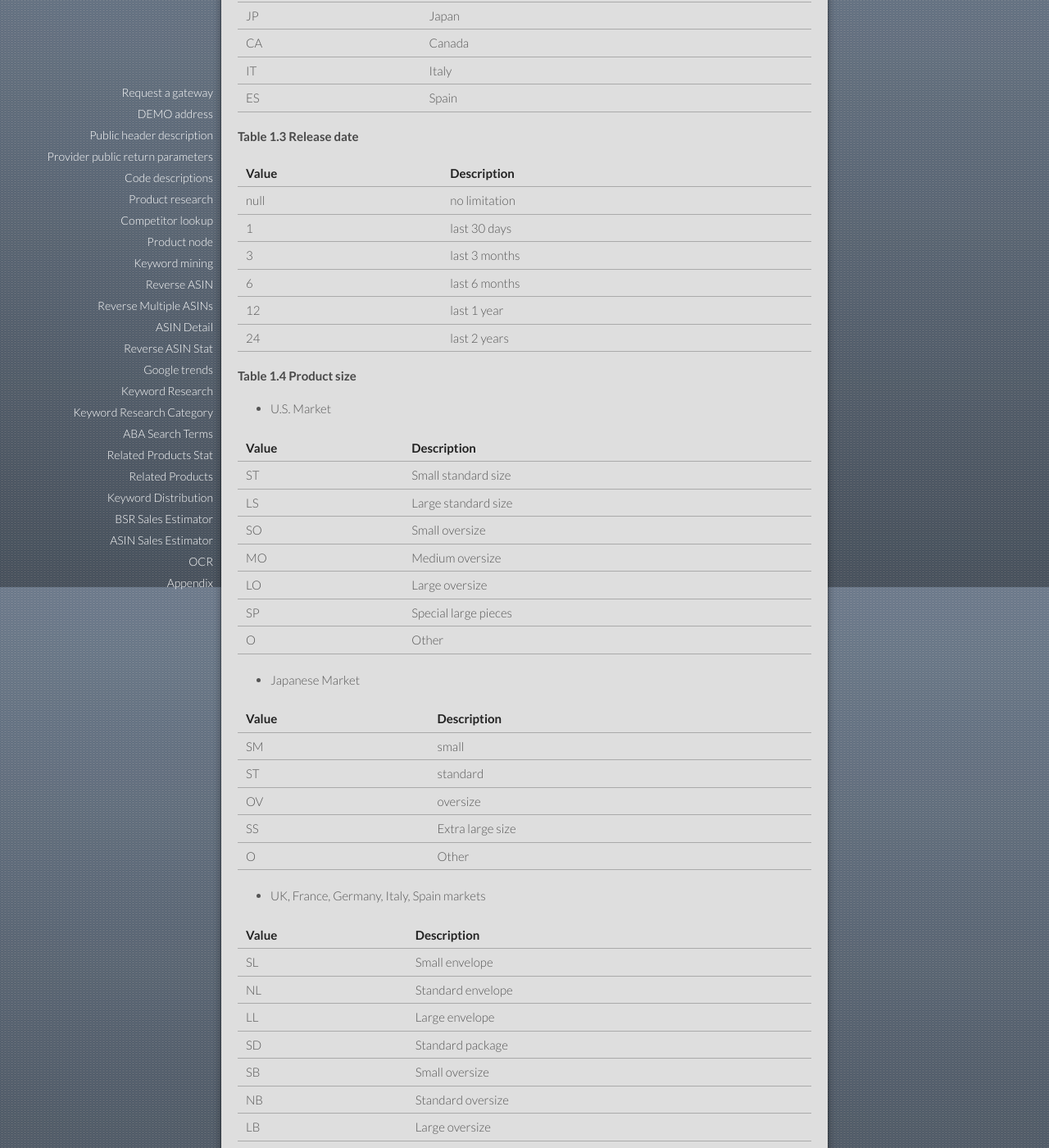
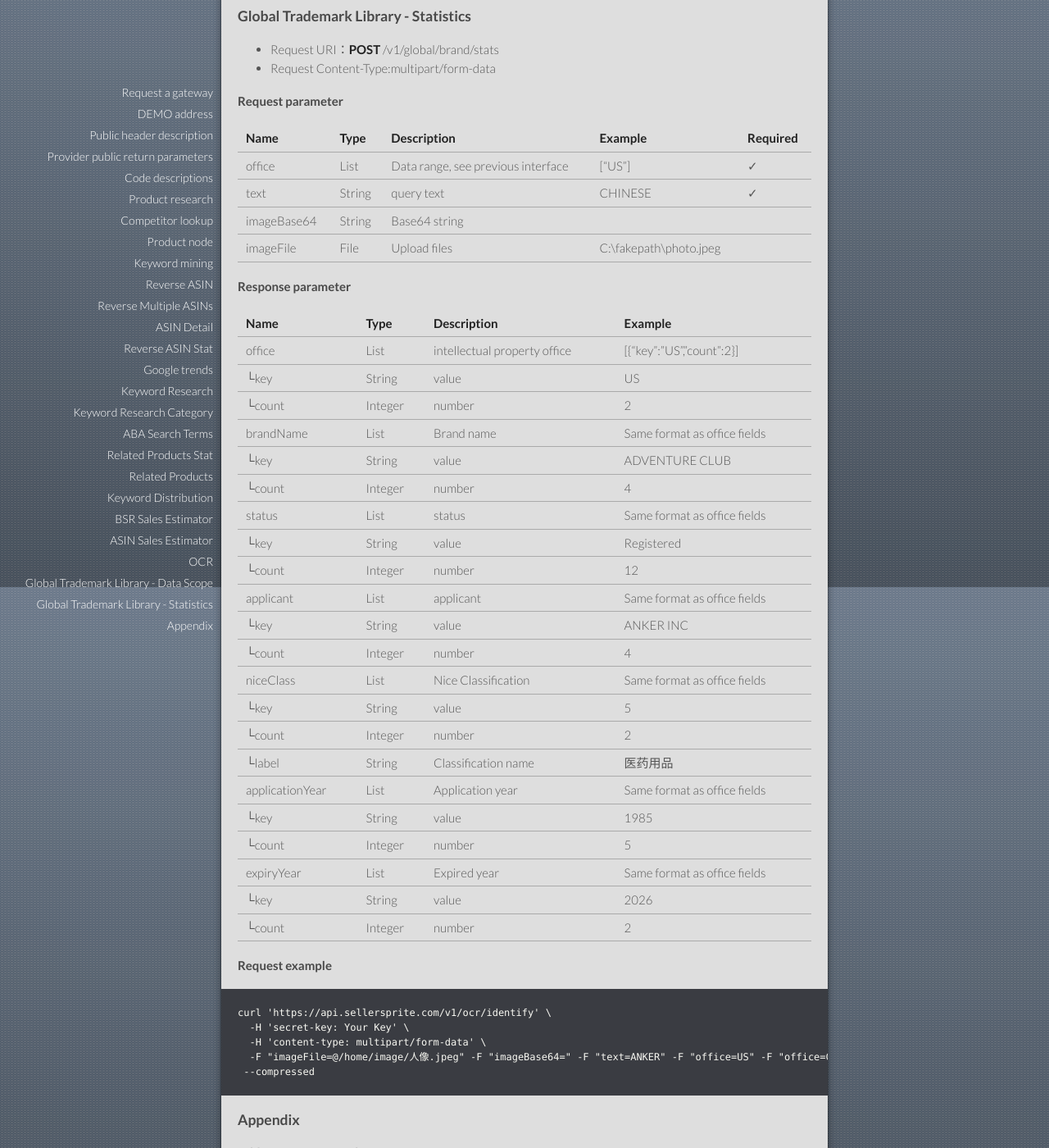
Before and after one commit to sellersprite/sellersprite.github.io, a Jekyll site: the page built from index.md, in a window 1280 px wide and 1400 px high, scrolled down 38884 px. Shown: the whole window at 82% size. Built offline with Jekyll 4.4.1, drawn with Linux system fonts in a browser that asks for light colours; our own code applies the rules of GitHub Pages for plain Markdown files; some of the changed text lies outside the part shown.

Commit message:
Update index.md
update global brand

````diff
--- a/index.md
+++ b/index.md
@@ -1201,6 +1201,77 @@ curl 'https://api.sellersprite.com/v1/ocr/identify' \
   -F 'image=@/home/image/photo.jpeg' -F 'base64=' -F 'fn=CHINESE' -F 'type=2' -F 'url=' \
   --compressed
 ```
+### Global Trademark Library - Data Scope
+
+* Request URI：**GET** /v1/ocr/identify:/v1/global/brand/range
+
+#### Response parameter
+
+| Name    | Type | Description | Example   |
+| ----------------- | -------------- | -------------- | ------------ |
+| office      | String   | Simplified code     | AD     |
+| officeLabel | String   | Chinese name | 安道尔 |
+
+#### Request example
+
+```
+curl 'https://api.sellersprite.com/v1/global/brand/range' \
+  -H 'secret-key: Your Key' \
+  -H 'content-type: application/json;charset=UTF-8' \
+  --compressed
+```
+###  Global Trademark Library - Statistics
+
+* Request URI：**POST** /v1/global/brand/stats
+* Request Content-Type:multipart/form-data
+
+#### Request parameter
+
+| Name    | Type | Description               | Example                  | Required |
+| ----------------- | -------------- | ---------------------------- | --------------------------- | -------------- |
+| office      | List     | Data range, see previous interface | ["US"]                | ✓       |
+| text        | String   | query text               | CHINESE               | ✓       |
+| imageBase64 | String   | Base64 string           |                           |              |
+| imageFile   | File     | Upload files             | C:\fakepath\photo.jpeg |              |
+
+#### Response parameter
+
+| Name        | Type | Description   | Example                     |
+| --------------------- | -------------- | ---------------- | ------------------------------ |
+| office          | List     | intellectual property office | [{"key":"US","count":2}] |
+| └key           | String   | value         | US                       |
+| └count         | Integer  | number       | 2                        |
+| brandName       | List     | Brand name     | Same format as office fields             |
+| └key           | String   | value         | ADVENTURE CLUB           |
+| └count         | Integer  | number       | 4                        |
+| status          | List     | status       | Same format as office fields             |
+| └key           | String   | value         | Registered               |
+| └count         | Integer  | number       | 12                       |
+| applicant       | List     | applicant     | Same format as office fields             |
+| └key           | String   | value         | ANKER INC                |
+| └count         | Integer  | number       | 4                        |
+| niceClass       | List     | Nice Classification   | Same format as office fields             |
+| └key           | String   | value         | 5                        |
+| └count         | Integer  | number       | 2                        |
+| └label         | String   | Classification name   | 医药用品                 |
+| applicationYear | List     | Application year   | Same format as office fields             |
+| └key           | String   | value         | 1985                     |
+| └count         | Integer  | number       | 5                        |
+| expiryYear      | List     | Expired year   | Same format as office fields             |
+| └key           | String   | value         | 2026                     |
+| └count         | Integer  | number       | 2                        |
+
+#### Request example
+
+```
+curl 'https://api.sellersprite.com/v1/ocr/identify' \
+  -H 'secret-key: Your Key' \
+  -H 'content-type: multipart/form-data' \
+  -F "imageFile=@/home/image/人像.jpeg" -F "imageBase64=" -F "text=ANKER" -F "office=US" -F "office=CA" \
+ --compressed
+```
+
+
 
 ### Appendix
 
````
